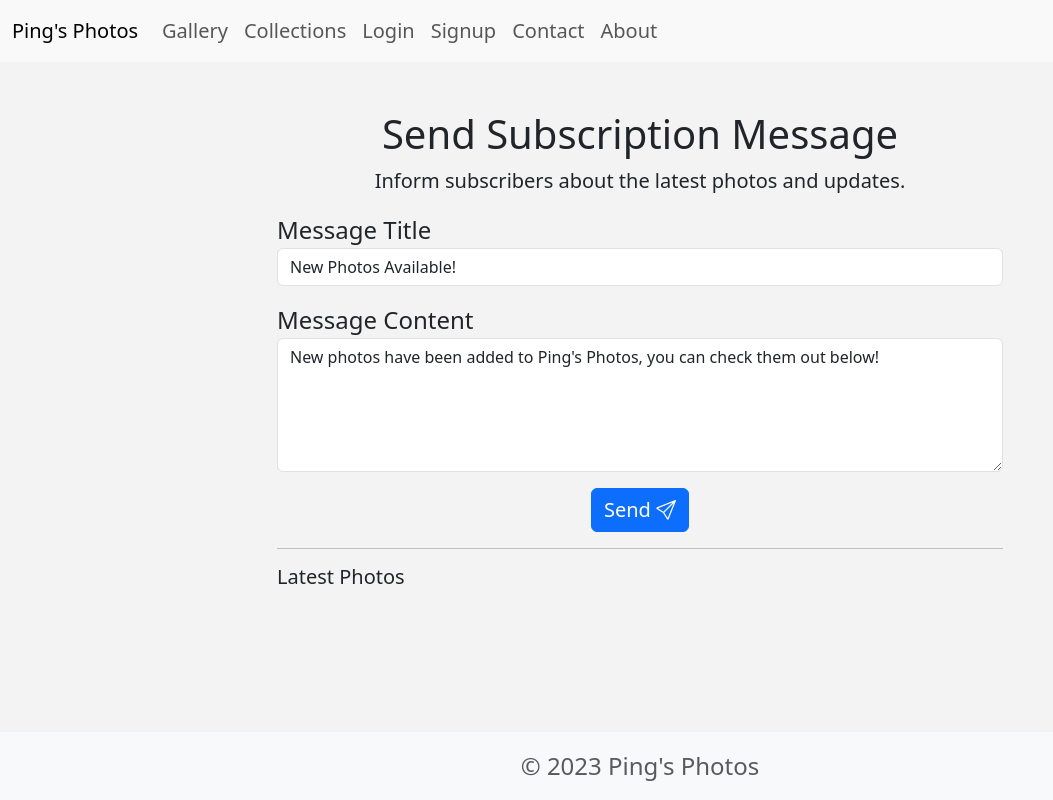
After one commit to MyPingO/Photo-Site, a Flask app: page /send_subscription_message in a window 1280 px wide. The commit adds this page. Shown: the whole page, without its empty margins (0-1053 px from the left). Run offline with Flask 2, Linux system fonts and the light colour scheme; data that the repository does not hold is empty; some libraries are stand-ins or nearby versions.

Commit message:
Added email updates to users

```diff
--- a/app/forms.py
+++ b/app/forms.py
@@ -25,7 +25,7 @@ class SignupForm(FlaskForm):
     email = StringField('Email', validators=[DataRequired(), Email()])
     password = PasswordField('Password', validators=[DataRequired()])
     confirm_password = PasswordField('Confirm Password', validators=[DataRequired(), EqualTo('password')])
-    remember = BooleanField('Remember Me')
+    subscribe = BooleanField('Get updates on new photos', default=True)
     submit = SubmitField('Sign Up')
 
 class EditPhotoForm(FlaskForm):
@@ -49,3 +49,8 @@ class ContactForm(FlaskForm):
     subject = StringField('Subject')
     message = TextAreaField('Message', validators=[DataRequired()])
     submit = SubmitField('Submit')
+
+class SubscriptionMessageForm(FlaskForm):
+    message_title = StringField('Message Title', validators=[DataRequired(), Length(min=5, max=100)], default='New Photos Available!')
+    message_body = TextAreaField('Message Content', validators=[DataRequired(), Length(min=10)])
+    submit = SubmitField('Send')
--- a/app/models.py
+++ b/app/models.py
@@ -12,6 +12,7 @@ class User(UserMixin, db.Model):
     photos = db.relationship('Photo', backref='owner', lazy='dynamic')
     purchases = db.relationship('Purchase', back_populates='user', lazy='dynamic')
     collection_purchases = db.relationship('CollectionPurchase', back_populates='user', lazy='dynamic')
+    subscribed = db.Column(db.Boolean, default=True)
     is_admin = db.Column(db.Boolean, default=False)
 
     def __repr__(self):
--- a/app/routes.py
+++ b/app/routes.py
@@ -5,7 +5,7 @@ from flask_mail import Message
 from werkzeug.security import check_password_hash, generate_password_hash
 from werkzeug.utils import secure_filename
 from .models import CollectionPurchase, Photo, User, Purchase
-from .forms import ContactForm, ForgotPasswordForm, PhotoUploadForm, PurchaseSearchForm, LoginForm, ResetPasswordForm, SignupForm, EditPhotoForm
+from .forms import ContactForm, ForgotPasswordForm, PhotoUploadForm, PurchaseSearchForm, LoginForm, ResetPasswordForm, SignupForm, EditPhotoForm, SubscriptionMessageForm
 from app import app, db, mail
 from PIL import Image, ImageDraw, ImageFont, ImageOps
 from math import sqrt
@@ -426,6 +426,7 @@ def signup():
         username = form.username.data
         email = form.email.data
         password = form.password.data
+        subscribe = form.subscribe.data
 
         account_validation = check_signup_data(username, email, password)
 
@@ -433,7 +434,7 @@ def signup():
             return redirect(url_for('signup'))
 
         hashed_password = generate_password_hash(password)
-        new_user = User(username=username, email=email, password=hashed_password)
+        new_user = User(username=username, email=email, password=hashed_password, subscribed=subscribe)
 
         db.session.add(new_user)
         db.session.commit()
@@ -535,6 +536,101 @@ def send_reset_email(email, token):
     """
     mail.send(msg)
 
+@app.route('/send_subscription_message', methods=['GET', 'POST'])
+def send_subscription_message():
+    form = SubscriptionMessageForm()
+    latest_photos = Photo.query.order_by(Photo.id.desc()).limit(10).all()  # Replace with your logic to get the latest photos
+
+    if form.validate_on_submit():
+        title = form.message_title.data
+        body = form.message_body.data
+
+        # Send emails (Your existing logic)
+        send_update_email(title, body)
+
+        flash('Subscription message sent successfully.', 'success')
+        return redirect(url_for('admin'))
+
+    return render_template('subscribe_message.html', form=form, latest_photos=latest_photos, title='Send Subscription Message')
+
+def generate_unsubscribe_token(email):
+    serializer = URLSafeTimedSerializer(app.config['SECRET_KEY'])
+    return serializer.dumps(email, salt=os.environ.get('UnsubscribeSalt'))
+
+def send_update_email(title, body):
+    users = User.query.filter_by(subscribed=True).all()
+    for user in users:
+        msg = Message(title, sender=app.config['MAIL_USERNAME'], recipients=[user.email])
+        msg.subject = title
+
+        # Convert Markdown-style links to HTML links
+        body_html = re.sub(r'\[(.*?)\]\((.*?)\)', r'<a href="\2">\1</a>', body)
+        # Replace newline characters with <br> for HTML
+        body_html = body_html.replace('\n', '<br>')
+        msg.html = f"""
+            <!DOCTYPE html>
+            <html>
+            <head>
+                <style>
+                    .email {{
+                        font-family: Arial, sans-serif;
+                        margin: 20px;
+                        text-align: center;
+                    }}
+                    .content {{
+                        margin: auto;
+                        font-size: 20px;
+                    }}
+                    .footer {{
+                        margin-top: 20px;
+                        font-size: 16px;
+                    }}
+                    a {{
+                        color: #007bff;
+                        text-decoration: none;
+                    }}
+                </style>
+            </head>
+            <body>
+                <div class="email">
+                    <div class="content">
+                        <p>{body_html}</p>
+                    </div>
+                    <div class="footer">
+                        <p>If you do not want to receive these emails, you can <a href="{url_for('unsubscribe', token=generate_unsubscribe_token(user.email), _external=True)}">unsubscribe</a>.</p>
+                    </div>
+                </div>
+            </body>
+            </html>
+        """
+        mail.send(msg)
+
+@app.route('/unsubscribe/<token>')
+def unsubscribe(token):
+    unsubscribe_salt = os.environ.get('UnsubscribeSalt')
+    print(unsubscribe_salt)
+    serializer = URLSafeTimedSerializer(app.config['SECRET_KEY'])
+
+    try:
+        email = serializer.loads(token, salt=unsubscribe_salt)
+    except SignatureExpired:
+        flash('The unsubscribe link has expired', 'warning')
+        return redirect(url_for('gallery'))
+    except:
+        flash('Something went wrong, please try again with another link', 'warning')
+        return redirect(url_for('gallery'))
+
+    user = User.query.filter_by(email=email).first()
+
+    if user is None:
+        flash('Invalid unsubscribe link', 'warning')
+        return redirect(url_for('gallery'))
+
+    user.subscribed = False
+    db.session.commit()
+    flash('You have been unsubscribed from our mailing list', 'success')
+    return redirect(url_for('gallery'))
+
 @app.route('/admin', methods=['GET', 'POST'])
 @login_required
 def admin():
--- a/app/templates/admin.html
+++ b/app/templates/admin.html
@@ -3,6 +3,11 @@
 {% block content %}
 <div class="container my-4">
     <h1 class="text-center mb-5">Admin Dashboard</h1>
+
+    <div>
+        <!-- Send subscrive message button redirect -->
+        <a href="{{ url_for('send_subscription_message') }}" class="btn btn-primary mb-4">Send Subscription Message</a>
+    </div>
 
     <h2 class="mb-4">All Users</h2>
     <div class="row">
--- /dev/null
+++ b/app/templates/subscribe_message.html
@@ -0,0 +1,44 @@
+{% extends "base.html" %}
+
+{% block content %}
+<div class="container mt-5" style="max-width: 750px;">
+    <div class="text-center">
+        <h1>Send Subscription Message</h1>
+        <p class="lead">Inform subscribers about the latest photos and updates.</p>
+    </div>
+    <form action="{{ url_for('send_subscription_message') }}" method="POST">
+        {{ form.hidden_tag() }}
+        <div class="mb-3">
+            {{ form.message_title.label }}
+            {{ form.message_title(class="form-control", placeholder="Message Title") }}
+        </div>
+        <div class="mb-3">
+            {{ form.message_body.label }}
+            {{ form.message_body(id="messageBody", class="form-control", rows="5", placeholder="Message Content") }}
+        </div>
+        <div class="text-center">
+            <button type="submit" class="btn btn-primary">Send <i class="bi bi-send"></i></button>
+        </div>
+    </form>
+    <hr>
+    <h5>Latest Photos</h5>
+    <ul class="list-group">
+        {% for photo in latest_photos[:10] %}
+            <li class="list-group-item list-group-item-action" onclick="addPhotoToMessage('{{ photo.description }}', '{{ url_for('photo_detail', photo_id=photo.id, _external=True) }}')">{{ photo.description }}</li>
+        {% endfor %}
+    </ul>
+</div>
+
+<script>
+    window.onload = function() {
+        const messageBody = document.getElementById("messageBody");
+        messageBody.value = "New photos have been added to Ping's Photos, you can check them out below!\n";
+    };
+
+    function addPhotoToMessage(description, url) {
+        const messageBody = document.getElementById("messageBody");
+        const newLine = `[${description}](${url})`;
+        messageBody.value = messageBody.value ? `${messageBody.value}\n${newLine}` : newLine;
+    }
+</script>
+{% endblock %}
```
Also changed, not shown: app/templates/signup.html (+5 -2 lines), migrations/versions/27a9b86c3ada_added_subscribed_bool_for_each_user.py (added, +28 -0 lines).
